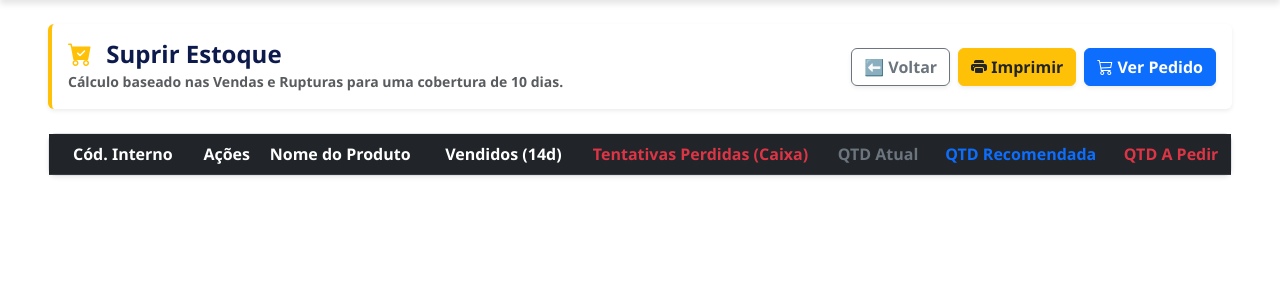
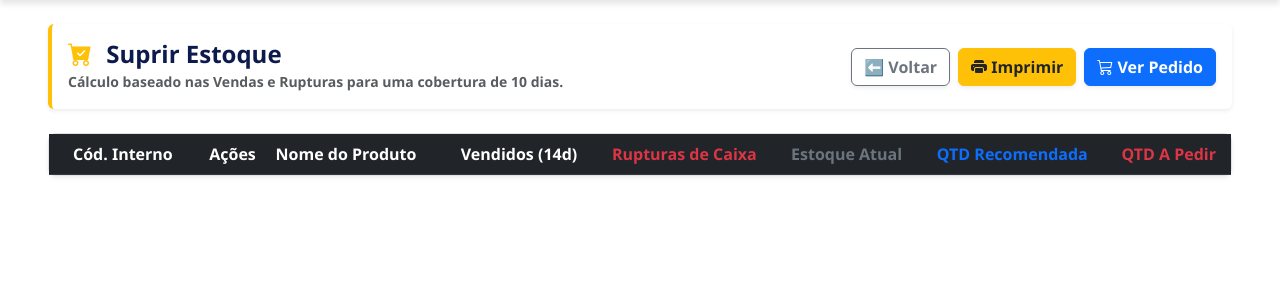
Before and after one commit to Diego28ss/gestao-varejo-django, a Django app: template inventario/templates/inventario/suprir_estoque.html in a window 1280 px wide. Shown: the part 68-368 px from the top of the page. Run offline with Django 4.2, Linux system fonts and the light colour scheme; tables that the repository leaves empty hold one stand-in row (values such as "Sample post"); the template is opened without the code that fills it: values that come from a table or form of the project are taken from there, most other values are stand-ins (such as "Sample title", 1, 10 or a date in 2020); lists and menus that the app fills with data are empty.

Commit message:
ajuste na tela suprir estoque

```diff
--- a/inventario/templates/inventario/suprir_estoque.html
+++ b/inventario/templates/inventario/suprir_estoque.html
@@ -42,8 +42,8 @@
                             <th width="70">Ações</th>
                             <th class="text-start">Nome do Produto</th>
                             <th>Vendidos (14d)</th>
-                            <th class="text-danger">Tentativas Perdidas (Caixa)</th>
-                            <th class="text-secondary">QTD Atual</th>
+                            <th class="text-danger">Rupturas de Caixa</th>
+                            <th class="text-secondary">Estoque Atual</th>
                             <th class="text-primary">QTD Recomendada</th>
                             <th class="text-danger fw-bold fs-6">QTD A Pedir</th>
                         </tr>
@@ -56,7 +56,7 @@
                                     <td class="text-start ps-4 fw-bold text-muted">{{ p.cod_interno }}</td>
 
                                     <td>
-                                        {% if p.estoque_atual < p.qtd_recom or p.qtd_ruptura > 0 %}
+                                        {% if p.estoque_atual < p.qtd_recom or p.qtd_ruptura > 0 or p.estoque_atual < 0 %}
                                             <button class="btn btn-sm btn-outline-primary p-1 d-print-none shadow-sm" title="Colocar no Carrinho de Pedidos" onclick="abrirModalEncomenda({{ p.id }}, '{{ p.nome|escapejs }}', {{ p.qtd_pedir|default:1 }})">
                                                 <i class="bi bi-cart-plus fs-6"></i>
                                             </button>
```
Also changed, not shown: inventario/services/estoque/estoque_compras_service.py (+8 -3 lines).
